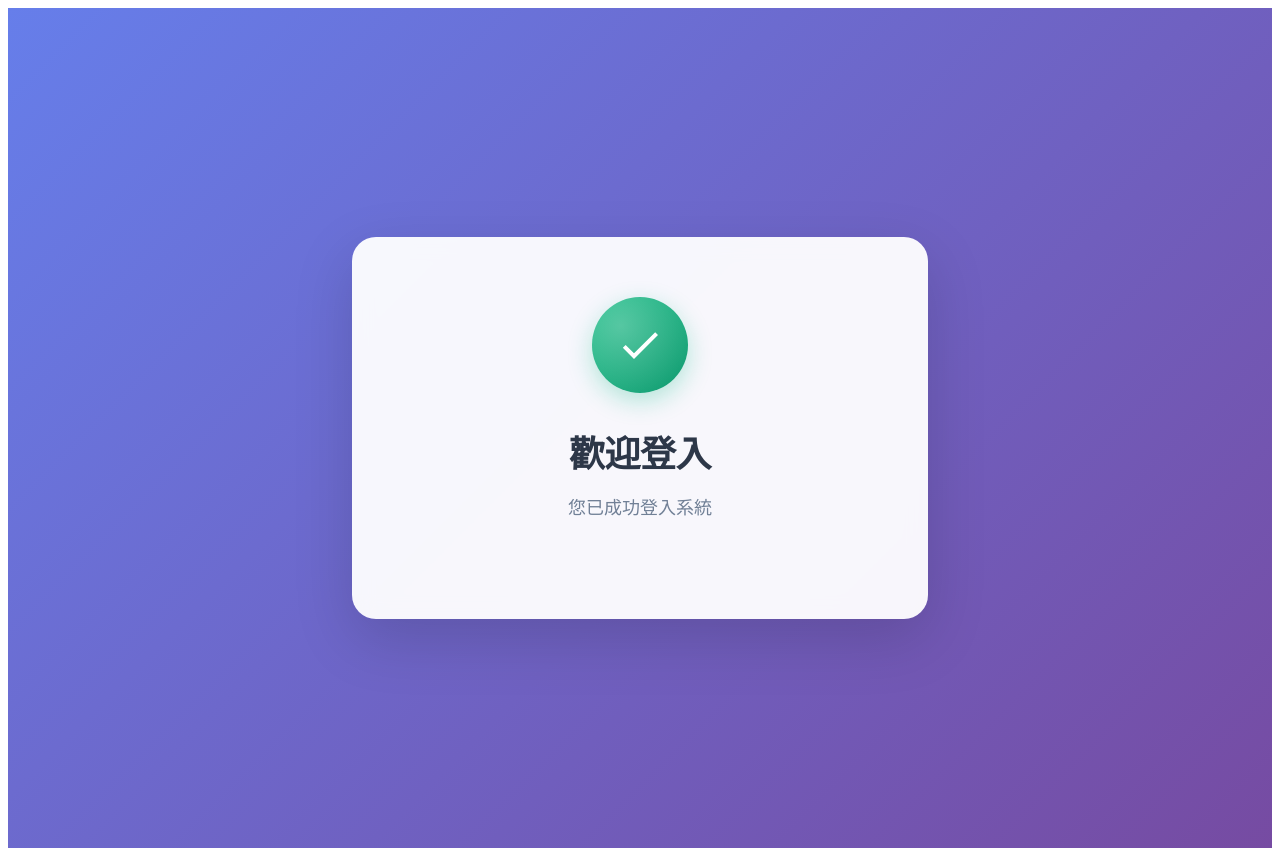
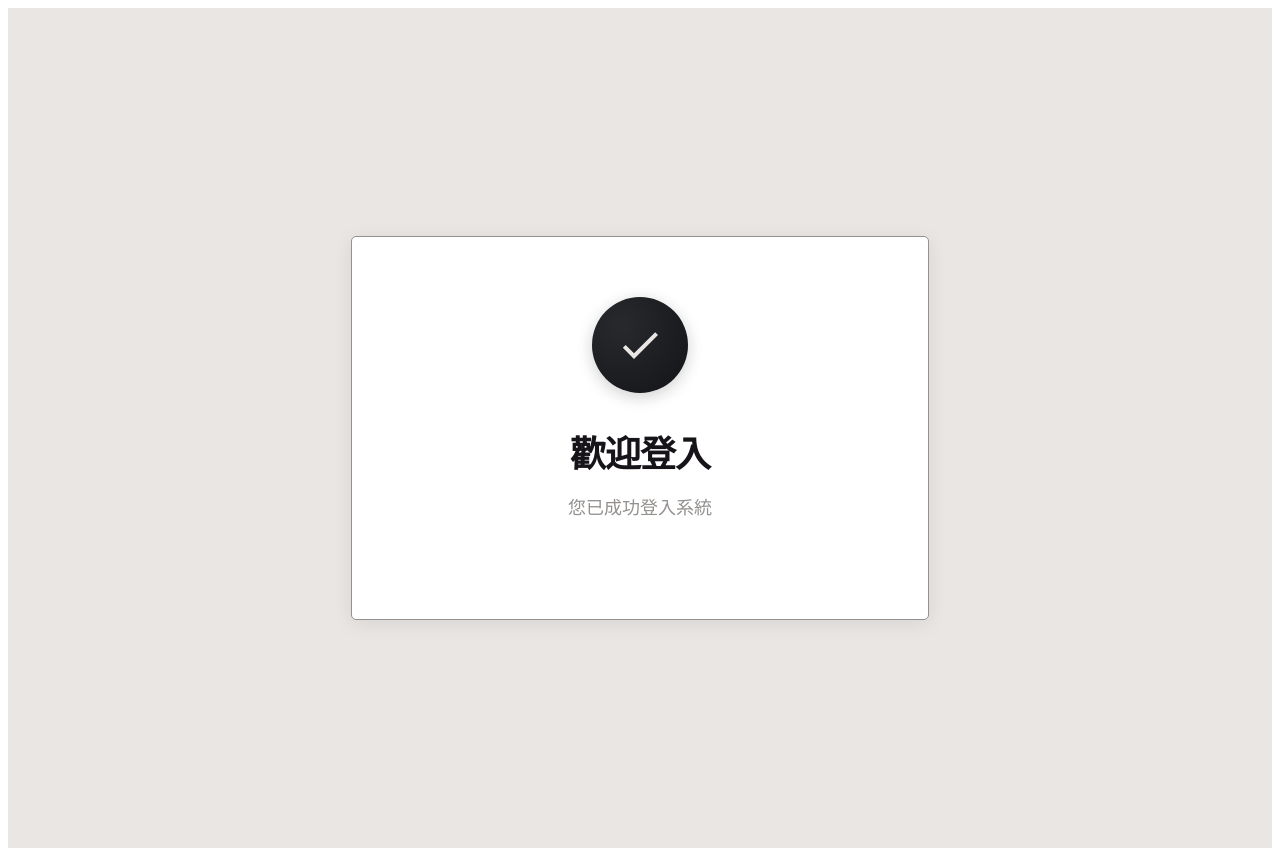
Before and after one commit to BenzeneSnake/angular-frontend, an Angular app: page /welcome in a window 1280 px wide. Built offline with nearby package versions, Linux system fonts and the light colour scheme.

Commit message:
feat:前端接口開發-修正username bug、css

```diff
--- a/src/app/entry/welcome/welcome.component.css
+++ b/src/app/entry/welcome/welcome.component.css
@@ -3,20 +3,20 @@
   justify-content: center;
   align-items: center;
   min-height: 100vh;
-  background: linear-gradient(135deg, #667eea 0%, #764ba2 100%);
+  background-color: #e9e6e4;
   padding: 20px;
 }
 
 .welcome-card {
-  background: rgba(255, 255, 255, 0.95);
-  backdrop-filter: blur(10px);
-  border-radius: 24px;
+  background: #ffffff;
+  border-radius: 5px;
   padding: 60px 48px;
-  box-shadow: 0 20px 60px rgba(0, 0, 0, 0.15);
+  box-shadow: 0 4px 20px rgba(0, 0, 0, 0.08);
   text-align: center;
   max-width: 480px;
   width: 100%;
   animation: slideUp 0.6s ease-out;
+  border: 1px solid #94918f;
 }
 
 @keyframes slideUp {
@@ -55,11 +55,11 @@
   width: 100%;
   height: 100%;
   border-radius: 50%;
-  background: linear-gradient(135deg, #10b981 0%, #059669 100%);
+  background: #121418;
   display: flex;
   align-items: center;
   justify-content: center;
-  box-shadow: 0 8px 24px rgba(16, 185, 129, 0.3);
+  box-shadow: 0 4px 16px rgba(18, 20, 24, 0.2);
   position: relative;
   overflow: hidden;
 }
@@ -71,13 +71,13 @@
   left: 0;
   right: 0;
   bottom: 0;
-  background: radial-gradient(circle at 30% 30%, rgba(255, 255, 255, 0.3), transparent);
+  background: radial-gradient(circle at 30% 30%, rgba(233, 230, 228, 0.1), transparent);
 }
 
 .checkmark {
   width: 50%;
   height: 50%;
-  fill: white;
+  fill: #e9e6e4;
   animation: checkmarkDraw 0.3s ease-out 0.3s both;
 }
 
@@ -93,16 +93,17 @@
 }
 
 .welcome-title {
-  color: #2d3748;
+  color: #161419;
   margin: 0 0 16px;
   font-size: 36px;
   font-weight: 600;
-  letter-spacing: -0.5px;
+  letter-spacing: -1px;
+  font-family: 'Space Grotesk', sans-serif;
 }
 
 .welcome-subtitle {
   font-size: 18px;
-  color: #718096;
+  color: #94918f;
   margin: 0 0 40px;
   font-weight: 400;
 }
@@ -114,26 +115,27 @@
   gap: 16px;
   margin-top: 40px;
   padding-top: 32px;
-  border-top: 1px solid rgba(0, 0, 0, 0.08);
+  border-top: 1px solid #94918f;
 }
 
 .avatar {
   width: 64px;
   height: 64px;
   border-radius: 50%;
-  background: linear-gradient(135deg, #667eea 0%, #764ba2 100%);
-  color: white;
+  background: #121418;
+  color: #e9e6e4;
   display: flex;
   align-items: center;
   justify-content: center;
   font-size: 28px;
   font-weight: 600;
-  box-shadow: 0 4px 12px rgba(102, 126, 234, 0.3);
+  box-shadow: 0 4px 12px rgba(18, 20, 24, 0.2);
+  font-family: 'Space Grotesk', sans-serif;
 }
 
 .username {
   margin: 0;
-  color: #2d3748;
+  color: #161419;
   font-size: 20px;
   font-weight: 500;
 }
--- a/src/app/entry/welcome/welcome.component.html
+++ b/src/app/entry/welcome/welcome.component.html
@@ -3,14 +3,13 @@
     <div class="success-icon">
       <div class="checkmark-circle">
         <svg class="checkmark" viewBox="0 0 24 24">
-          <path d="M9 16.17L4.83 12l-1.42 1.41L9 19 21 7l-1.41-1.41z"/>
+          <path d="M9 16.17L4.83 12l-1.42 1.41L9 19 21 7l-1.41-1.41z" />
         </svg>
       </div>
     </div>
     <h1 class="welcome-title">歡迎登入</h1>
     <p class="welcome-subtitle">您已成功登入系統</p>
     <div class="user-badge" *ngIf="username">
-      <div class="avatar">{{ username.charAt(0).toUpperCase() }}</div>
       <p class="username">{{ username }}</p>
     </div>
   </div>
--- a/src/app/entry/welcome/welcome.component.ts
+++ b/src/app/entry/welcome/welcome.component.ts
@@ -14,7 +14,7 @@ export class WelcomeComponent extends BasePageComponent {
     super();
     const navigation = this.router.getCurrentNavigation();
     if (navigation?.extras.state) {
-      this.username = navigation.extras.state['username'] || '';
+      this.username = navigation.extras.state.username || '';
     }
   }
 
```
